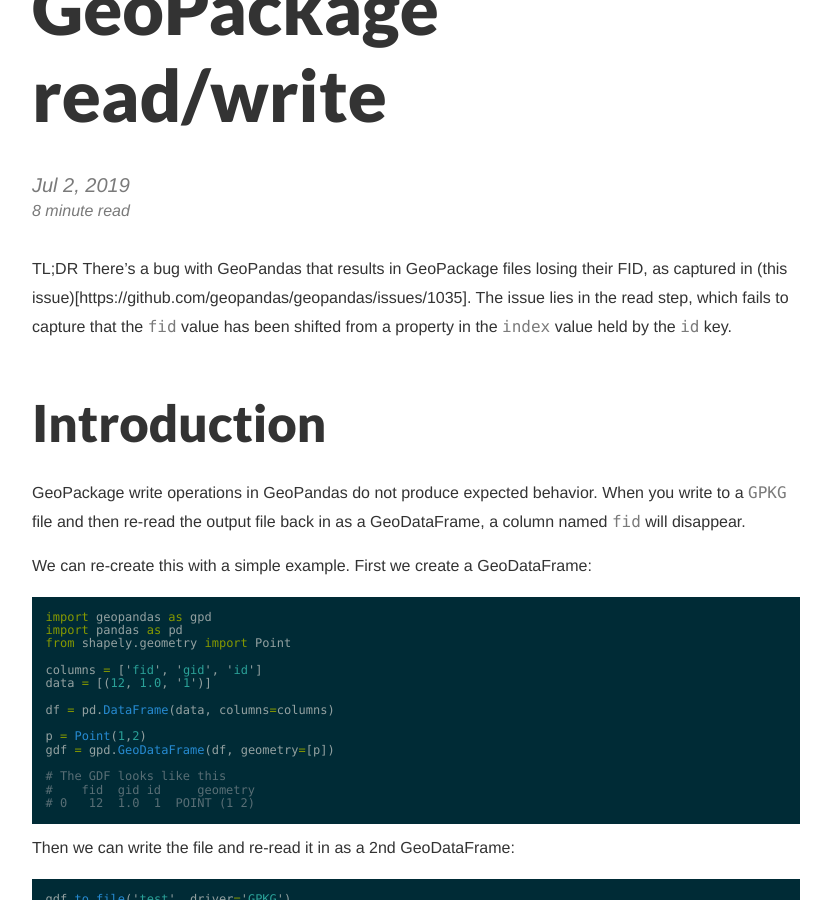
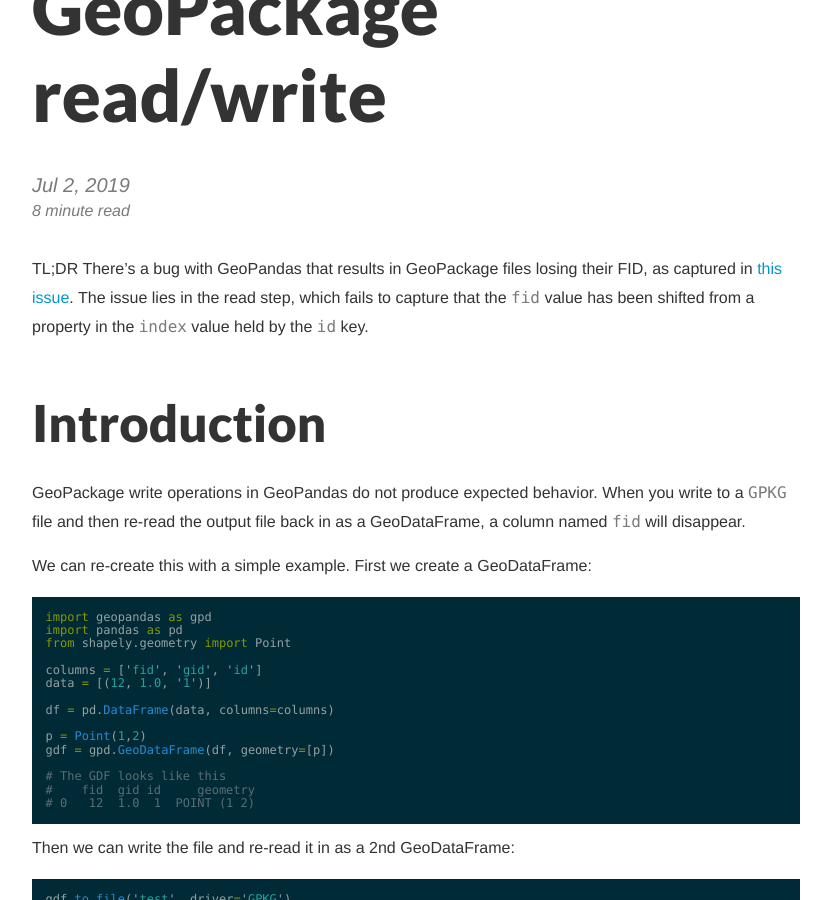
Before and after one commit to kuanb/kuanb.github.io, a Jekyll site: the page built from _posts/2019-07-02-gpkg-write-from-geopandas.md, in a window 1280 px wide and 900 px high, scrolled down 315 px. Shown: the whole window, without its empty margins (224-1055 px from the left). Built offline with Jekyll 4.4.1, drawn with Linux system fonts in a browser that asks for light colours; nearby versions of some CDN libraries; comment, search, counter and statistics services are not loaded.

Commit message:
make some formatting adjustments

```diff
--- a/_posts/2019-07-02-gpkg-write-from-geopandas.md
+++ b/_posts/2019-07-02-gpkg-write-from-geopandas.md
@@ -6,7 +6,7 @@
 comments: true
 ---
 
-TL;DR There's a bug with GeoPandas that results in GeoPackage files losing their FID, as captured in (this issue)[https://github.com/geopandas/geopandas/issues/1035]. The issue lies in the read step, which fails to capture that the `fid` value has been shifted from a property in the `index` value held by the `id` key.
+TL;DR There's a bug with GeoPandas that results in GeoPackage files losing their FID, as captured in [this issue](https://github.com/geopandas/geopandas/issues/1035). The issue lies in the read step, which fails to capture that the `fid` value has been shifted from a property in the `index` value held by the `id` key.
 
 ## Introduction
 
@@ -139,13 +139,13 @@
 When GeoPandas writes to a file, it's pretty straightforward in terms of how it just wraps fiona operations:
 
 {% highlight python %}
-    if schema is None:
-        schema = infer_schema(df)
-    filename = os.path.abspath(os.path.expanduser(filename))
-    with fiona_env():
-        with fiona.open(filename, 'w', driver=driver, crs=df.crs,
-                        schema=schema, **kwargs) as colxn:
-            colxn.writerecords(df.iterfeatures())
+if schema is None:
+    schema = infer_schema(df)
+filename = os.path.abspath(os.path.expanduser(filename))
+with fiona_env():
+    with fiona.open(filename, 'w', driver=driver, crs=df.crs,
+                    schema=schema, **kwargs) as colxn:
+        colxn.writerecords(df.iterfeatures())
 {% endhighlight %}
 
 It's iterating through each record and writing the record generated for that row via the driver specified. Per the GDAL GeoPackage documentation (see it [here](https://gdal.org/drivers/vector/gpkg.html)), the FID layer includes an FID designation for layer creation described as follows: "Column name to use for the OGR FID (primary key in the SQLite database). Default to 'fid.'"
@@ -170,7 +170,7 @@
 The resulting operation would error like so:
 
 {% highlight bash %}
-CPLE_AppDefinedError                      Traceback (most recent call last)
+CPLE_AppDefinedError  Traceback (most recent call last)
 fiona/ogrext.pyx in fiona.ogrext.WritingSession.start()
 
 fiona/_err.pyx in fiona._err.exc_wrap_int()
```
